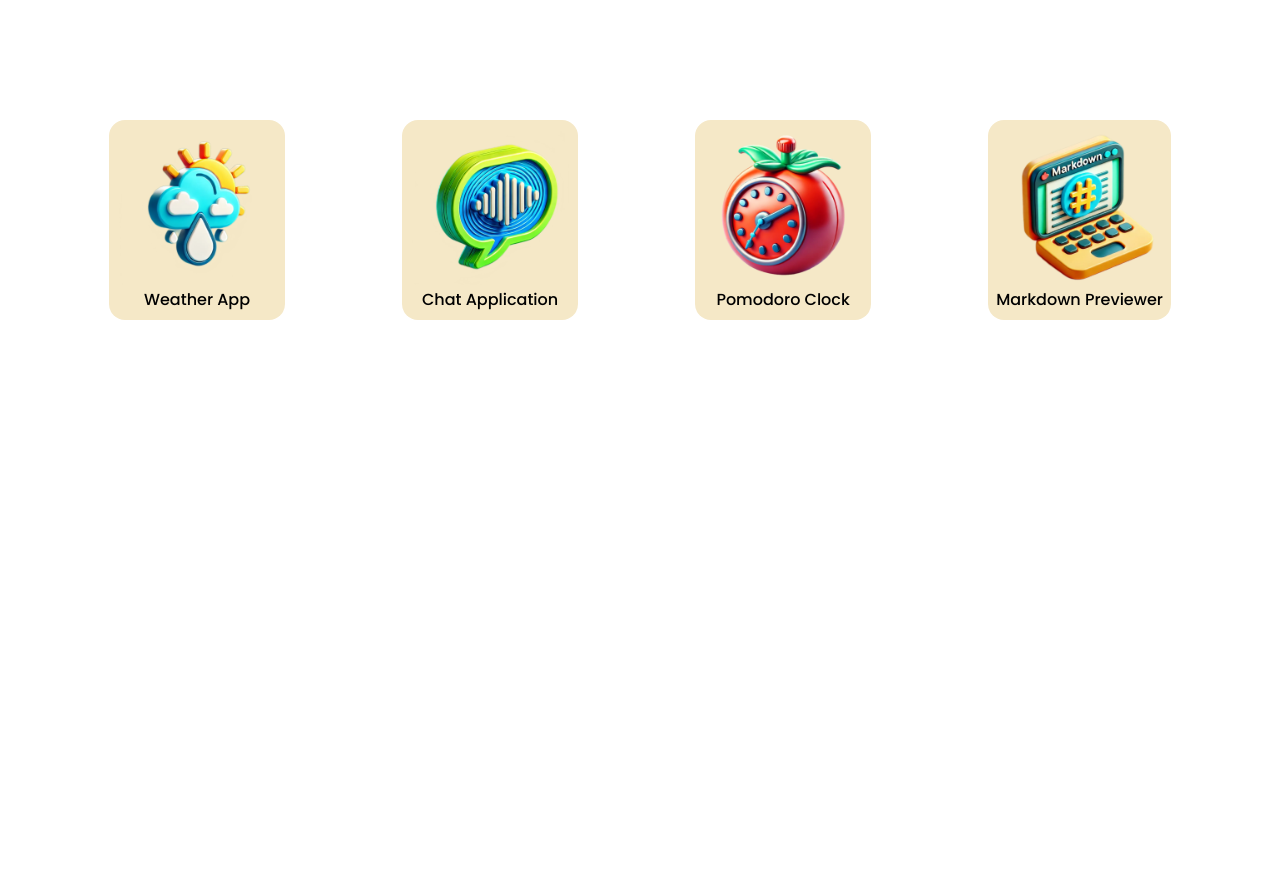
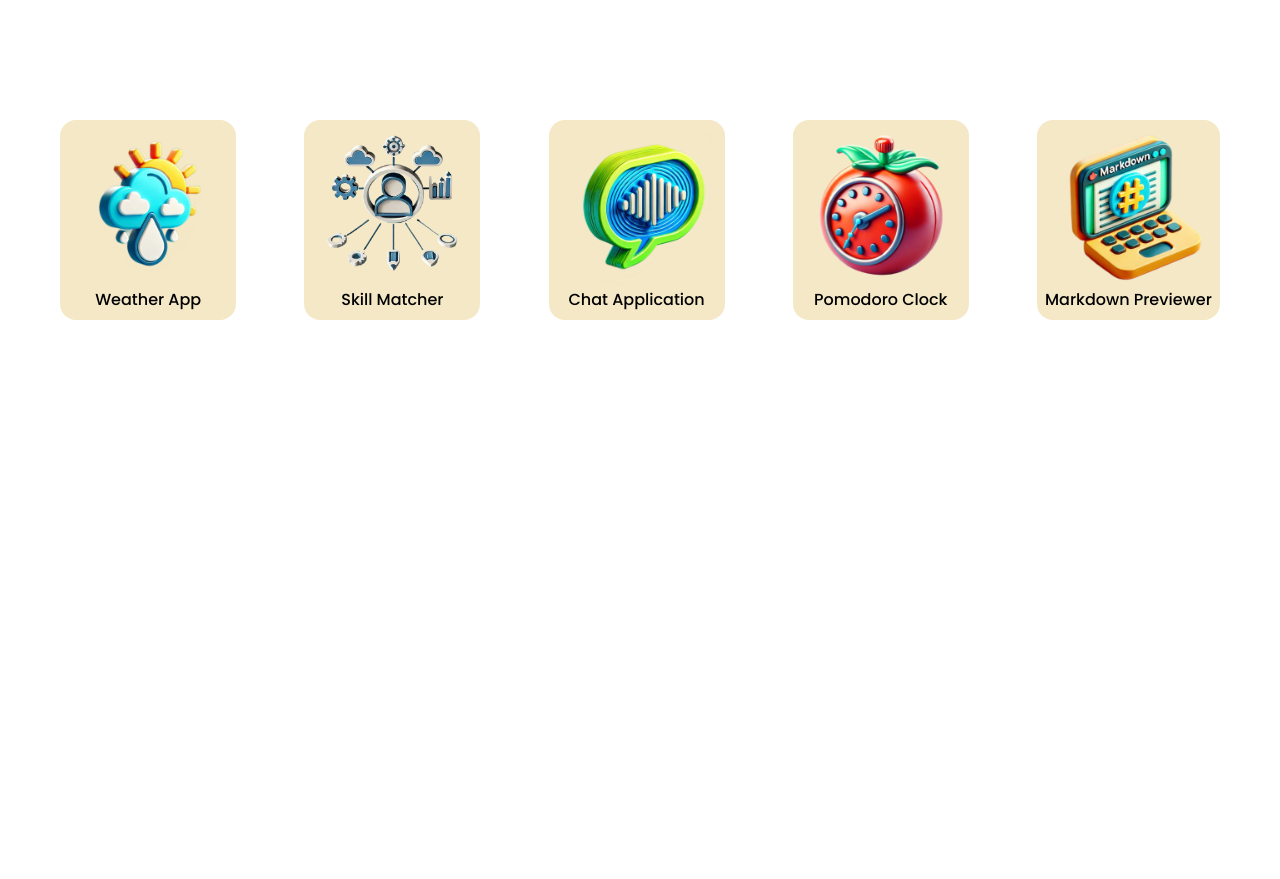
Before and after one commit to Seshasai14/personalWebsite, a React (Vite) app: page / in a window 1280 px wide. Shown: the part 960-1839 px from the top of the page. Built offline with nearby package versions, Linux system fonts and the light colour scheme; no server answers.

Commit message:
Added skillmatcher link in home page and also added the contact and experience

```diff
--- a/src/components/ProjectsSection.jsx
+++ b/src/components/ProjectsSection.jsx
@@ -1,17 +1,19 @@
 import React, { useContext } from 'react';
-import { Link } from 'react-router-dom'; // Import Link from react-router-dom
+import { Link } from 'react-router-dom';
 import '../index.css';
 import chatApp from '../assets/chatApp.webp';
 import markDown from '../assets/markDown.webp';
 import pomodoroClock from '../assets/pomodoroClock.webp';
 import weatherApp from '../assets/weatherApp.webp';
+import skillMatcher from '../assets/skillMatcher.webp';
 import { ThemeContext } from './ThemeContext';
 const ProjectsSection = () => {
     const projects = [
         { id: 1, name: 'Weather App', img: weatherApp, link: '/weatherApp' },
-        { id: 2, name: 'Chat Application', img: chatApp, link: '/chatApp' },
-        { id: 3, name: 'Pomodoro Clock', img: pomodoroClock, link: '/pomodoroClock' },
-        { id: 4, name: 'Markdown Previewer', img: markDown, link: '/markdownPreviewer' },
+        { id: 2, name: 'Skill Matcher', img:skillMatcher , link: '/skillMatcher' },
+        { id: 3, name: 'Chat Application', img: chatApp, link: '/chatApp' },
+        { id: 4, name: 'Pomodoro Clock', img: pomodoroClock, link: '/pomodoroClock' },
+        { id: 5, name: 'Markdown Previewer', img: markDown, link: '/markdownPreviewer' },
     ];
     const { theme } = useContext(ThemeContext);
     return (
```
Also changed, not shown: src/components/weather/weatherApp.jsx (+2 -5 lines), src/assets/skillMatcher.webp (added).
